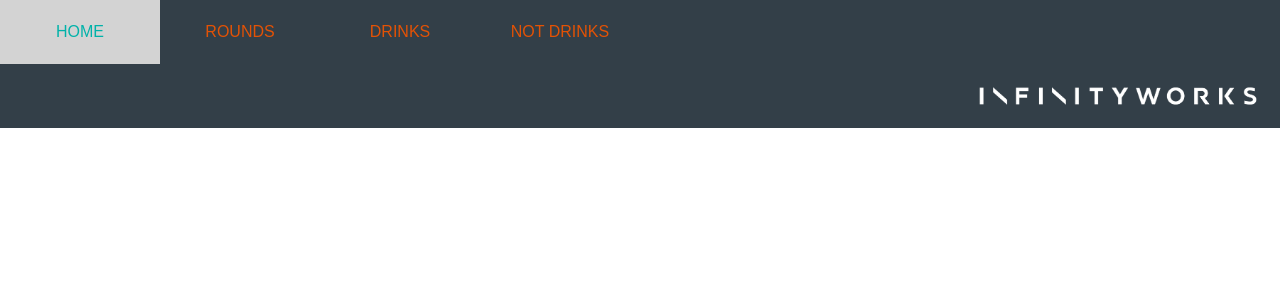
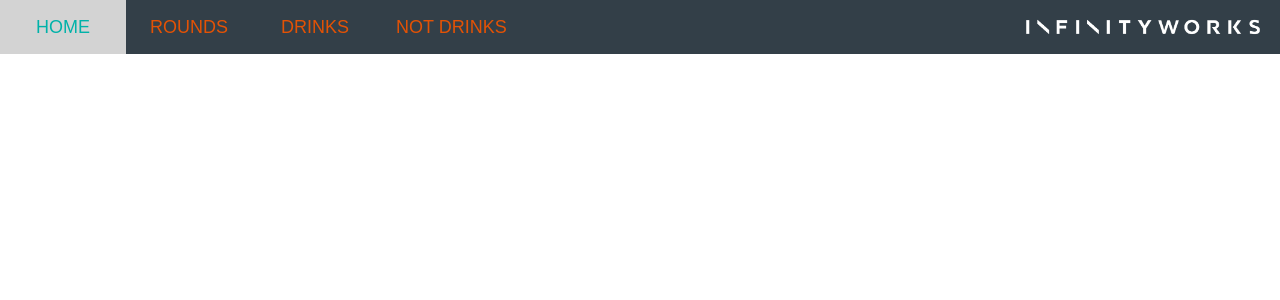
Before and after one commit to ralphtatt-IW/BrIW, a Flask app: template src/templates/master.html in a window 1280 px wide. Shown: the top 300 px of the page. Run offline with Flask 2, Linux system fonts and the light colour scheme; the template is opened without the code that fills it, so the values that code supplies are empty.

Commit message:
Added styling for website

```diff
--- a/src/static/css/master.css
+++ b/src/static/css/master.css
@@ -8,18 +8,29 @@ body {
   background-color: #FFFFFF;
 }
 
+a {
+  text-decoration: none;
+  color: inherit;
+}
+
 .navbar {
+  font-size: large;
   color: #E35205;
   background-color: #333F48;
   overflow: auto;
   width: 100%;
 }
 
+.navbar ul{
+  float: left;
+}
+
 .navbar li {
   font-family: 'Avenir Black', Arial;
   display: table-cell;
-  height: 4em;
-  min-width: 10em;
+  height: 3em;
+  min-width: 5em;
+  padding: 0 1em;
   text-align: center;
   vertical-align: middle;
 }
@@ -37,7 +48,11 @@ body {
 
 #logo {
   float: right;
-  max-height: 4em;
+  max-height: 3em;
+}
+
+#logo:hover {
+  background-color: lightgrey;
 }
 
 #orders {
```
Also changed, not shown: src/static/favicon.ico (added).
